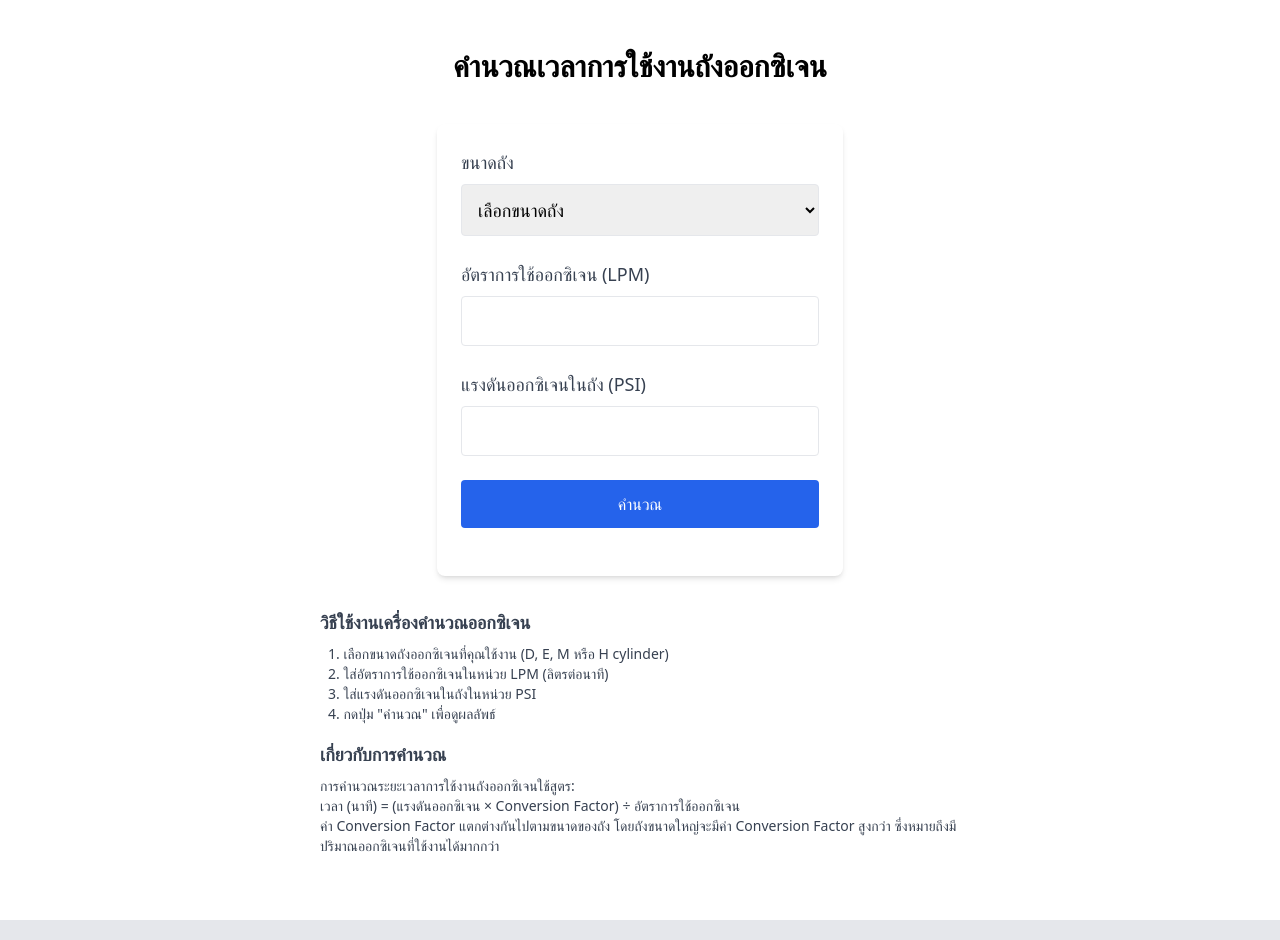
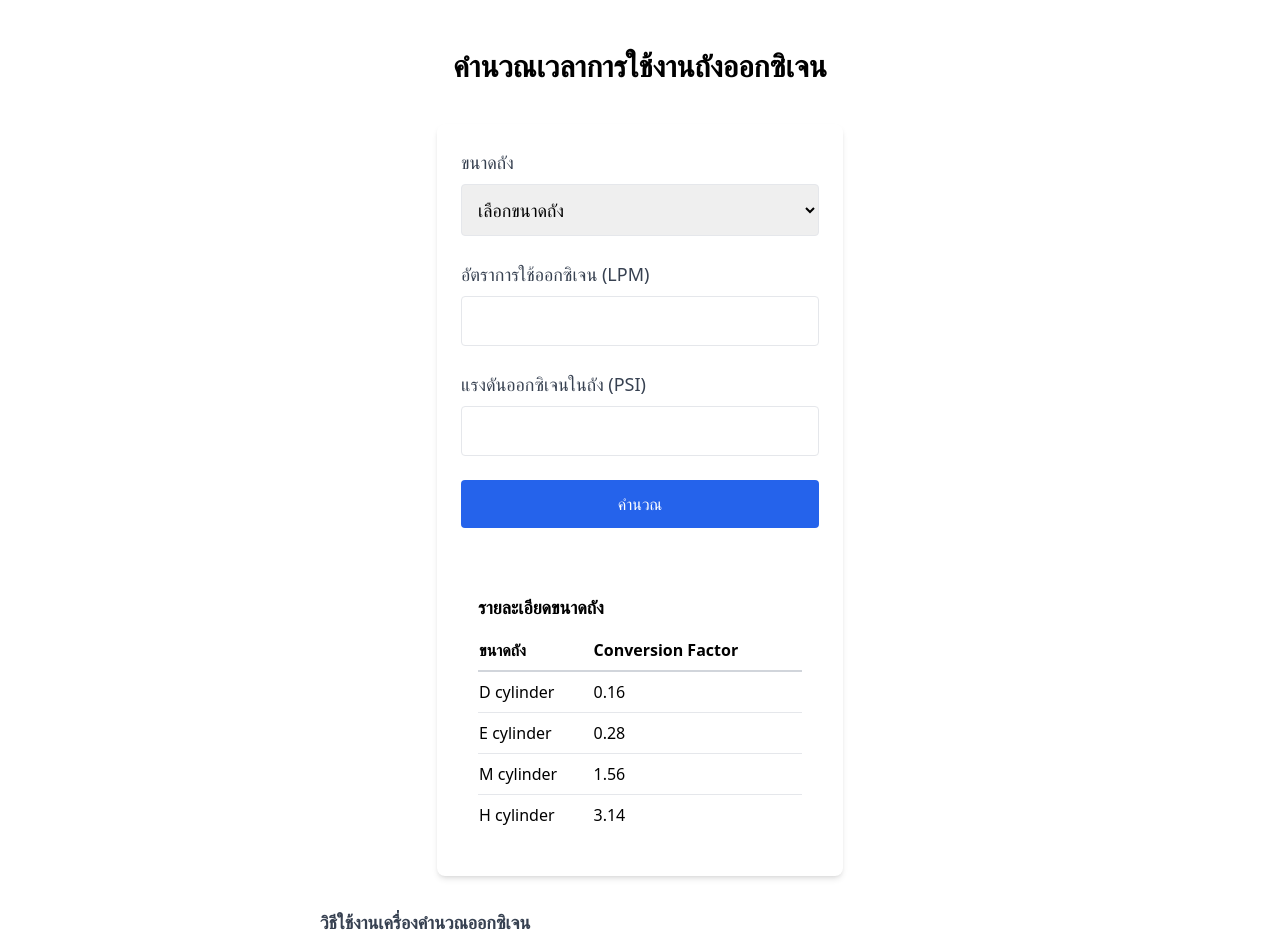
Before and after one commit to Nikkamal1/Project_Ox0ygen-Tank-Calculator, a React (Vite) app: page / in a window 1280 px wide. Shown: the top 940 px of the page. Built offline with nearby package versions, Linux system fonts and the light colour scheme.

Commit message:
Add all project files

```diff
--- a/src/Component/Form.jsx
+++ b/src/Component/Form.jsx
@@ -55,7 +55,38 @@ const Form = ({ setCylinder, setOxygenRate, setPressure, handleCalculate, result
               </p>
             </div>
           )}
+           {/* รายละเอียดขนาดถัง */}
+        <div className="mt-6 p-4 bg-white rounded-lg border border-white">
+          <h3 className="text-lg font-bold mb-4">รายละเอียดขนาดถัง</h3>
+          <table className="table-auto w-full text-left">
+            <thead>
+              <tr>
+                <th className="border-b-2 border-gray-300 pb-2">ขนาดถัง</th>
+                <th className="border-b-2 border-gray-300 pb-2">Conversion Factor</th>
+              </tr>
+            </thead>
+            <tbody>
+              <tr>
+                <td className="py-2 border-b">D cylinder</td>
+                <td className="py-2 border-b">0.16</td>
+              </tr>
+              <tr>
+                <td className="py-2 border-b">E cylinder</td>
+                <td className="py-2 border-b">0.28</td>
+              </tr>
+              <tr>
+                <td className="py-2 border-b">M cylinder</td>
+                <td className="py-2 border-b">1.56</td>
+              </tr>
+              <tr>
+                <td className="py-2">H cylinder</td>
+                <td className="py-2">3.14</td>
+              </tr>
+            </tbody>
+          </table>
         </div>
+        </div>
+
       </div>
     );
   };
```
